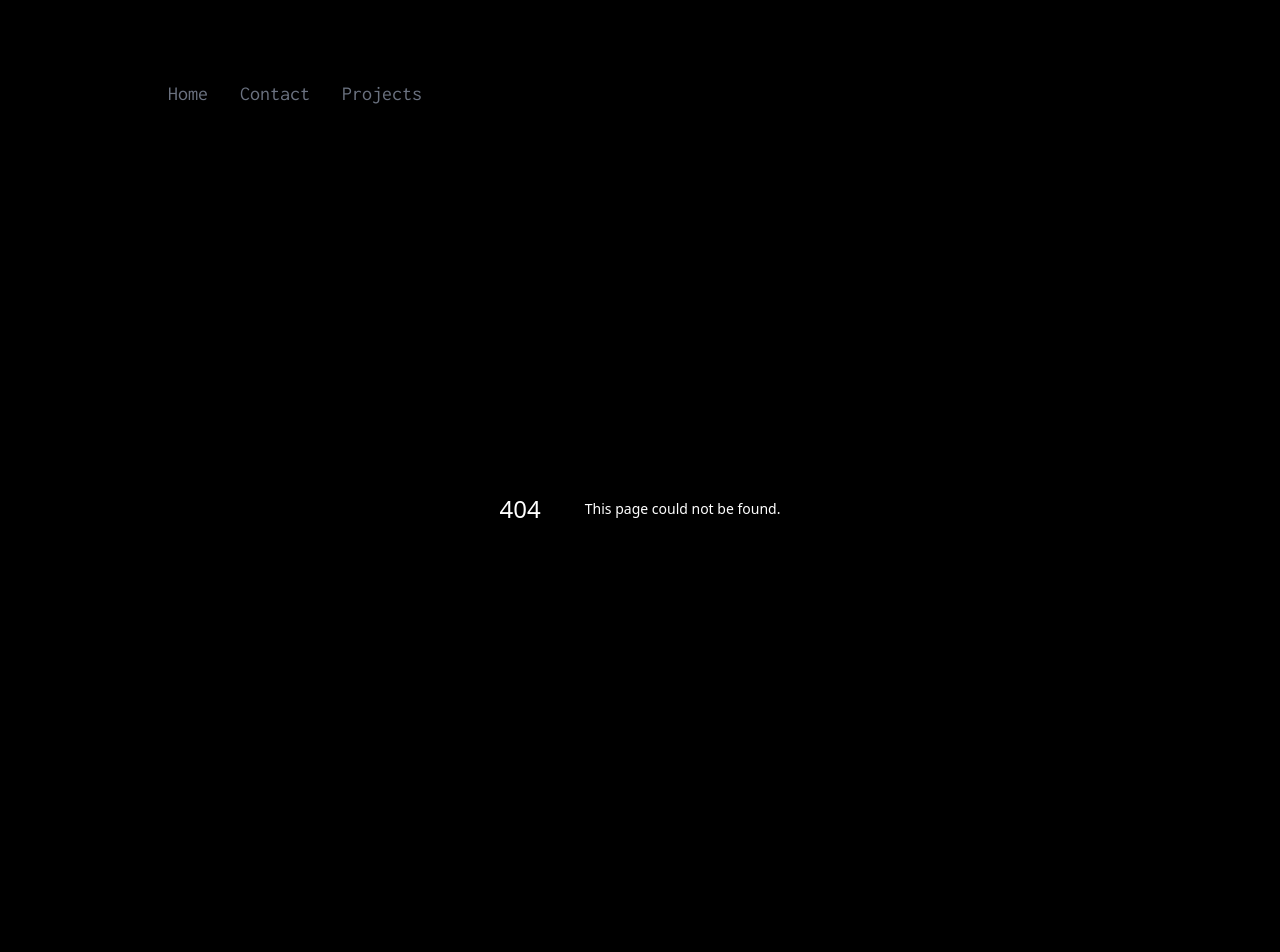
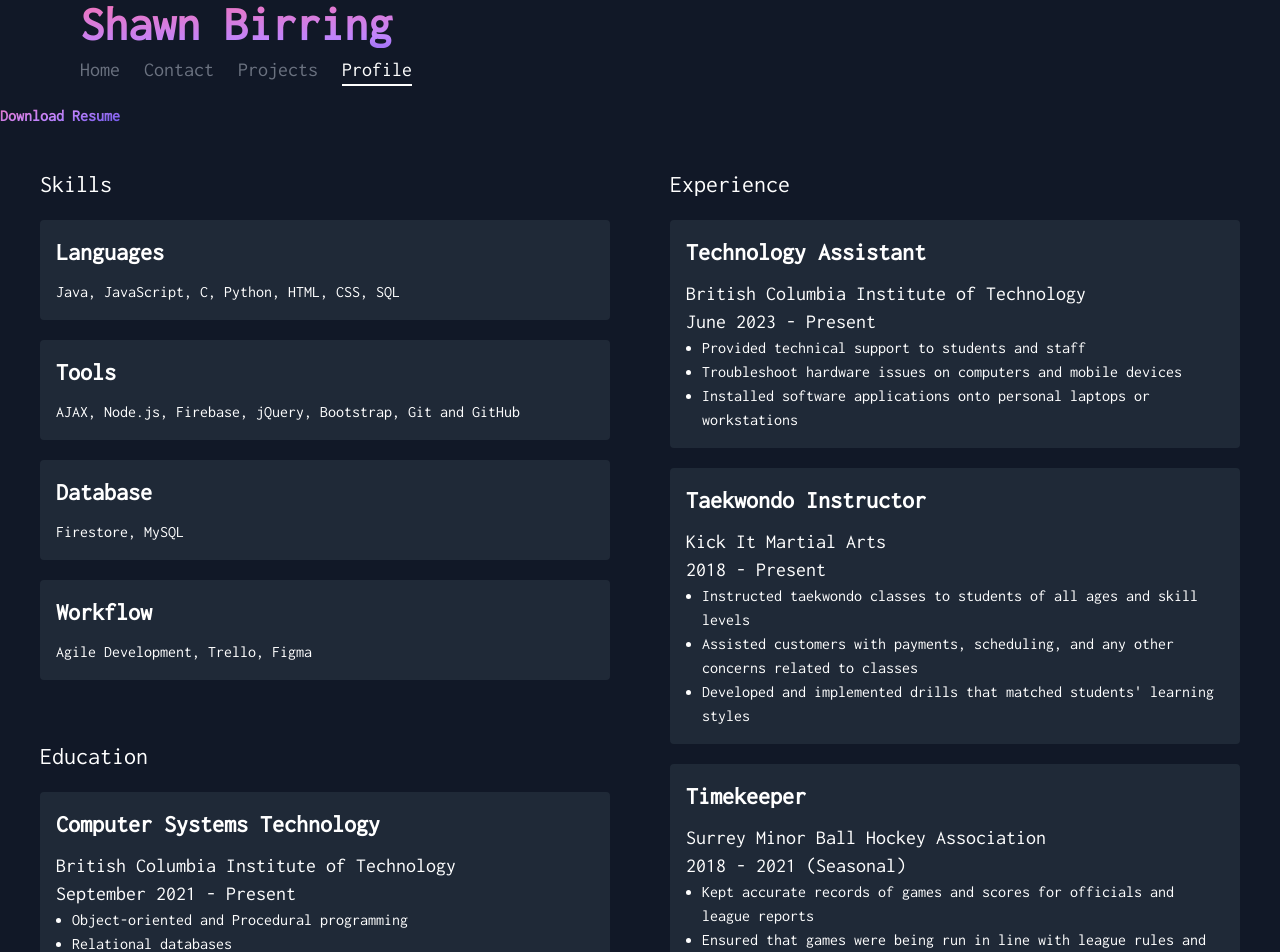
Before and after one commit to shawnbirring/webfolio, a Next.js app: page /profile in a window 1280 px wide. Before the commit this address had no page. Shown: the part 80-1032 px from the top of the page. Before the commit the page ends 988 px from the top, so only its background shows below. Built offline with nearby package versions, Linux system fonts and the light colour scheme.

Commit message:
new navbar and profile page

```diff
--- a/app/contact/page.tsx
+++ b/app/contact/page.tsx
@@ -1,3 +1,29 @@
+import Link from "next/link";
+
 export default function Contact() {
-  return <h1>Contact Page!</h1>;
+  return (
+    <div className="text-center">
+      <div className="space-y-2 text-xl">
+        <Link
+          href="https://github.com/shawnbirring "
+          target="_blank"
+          className="text-blue-300 underline"
+        >
+          Github
+        </Link>
+        <span className="m-2">|</span>
+        <span>
+          236-380-2753<span className="m-2">|</span>sbirring4@my.bcit.ca
+        </span>
+        <span className="m-2">|</span>
+        <Link
+          href="https://linkedin.com/in/shawnbirring "
+          target="_blank"
+          className="text-blue-300 underline"
+        >
+          Linkden
+        </Link>
+      </div>
+    </div>
+  );
 }
--- a/app/layout.tsx
+++ b/app/layout.tsx
@@ -19,7 +19,7 @@ export default function RootLayout({
 }) {
   return (
     <html lang="en">
-      <body className=" bg-black text-white">
+      <body className=" bg-gray-900 text-white">
         <main className={inconsolata.className}>
           <Navbar />
           {children}
--- a/app/page.tsx
+++ b/app/page.tsx
@@ -12,13 +12,15 @@ export default function Home() {
 
       <TypeAnimation
         sequence={[
-          "Hello, I'm Shawn!",
-          1000,
-          "I'm a software developer in frontend and backend development for web apps.",
-          1000,
-          "I enjoy learning about new web technologies.",
-          1000,
-          "Want to know how I may help your project? Check out my project portfolio and online resume.",
+          "Hello!",
+          500,
+          "I'm a software developer in frontend and backend development for web apps...",
+          500,
+          "I enjoy learning about new web technologies...",
+          500,
+          "Check out my project portfolio and profile page for more information about me...",
+          500,
+          "Find my contact information in the Contact page...",
         ]}
         cursor={true}
         repeat={Infinity}
--- /dev/null
+++ b/app/profile/page.tsx
@@ -0,0 +1,21 @@
+import Experience from "@/components/Experience";
+import Skills from "@/components/Skills";
+import Education from "@/components/Education";
+import DownloadResume from "@/components/DownloadResume";
+
+export default function Resume() {
+  return (
+    <>
+      <DownloadResume />
+      <div className="grid min-h-screen grid-cols-2 gap-5 p-5 text-white">
+        <div className="space-y-5">
+          <Skills />
+          <Education />
+        </div>
+        <div className="col-span-2 space-y-5 md:col-span-1">
+          <Experience />
+        </div>
+      </div>
+    </>
+  );
+}
--- /dev/null
+++ b/components/DownloadResume.tsx
@@ -0,0 +1,11 @@
+export default function DownloadResume() {
+  return (
+    <a
+      href="https://github.com/shawnbirring/resume/raw/main/resume.pdf"
+      download
+      className="rounded bg-gradient-to-br from-pink-400 via-purple-400 to-indigo-600 bg-clip-text py-2 text-center font-bold text-transparent "
+    >
+      Download Resume
+    </a>
+  );
+}
--- /dev/null
+++ b/components/Education.tsx
@@ -0,0 +1,47 @@
+"use client";
+import { TypeAnimation } from "react-type-animation";
+
+export default function Education() {
+  const education = [
+    {
+      title: "Computer Systems Technology",
+      school: "British Columbia Institute of Technology",
+      date: "September 2021 - Present",
+      content: [
+        "Object-oriented and Procedural programming",
+        "Relational databases",
+        "Web development",
+        "Group software projects",
+      ],
+    },
+  ];
+
+  return (
+    <div className="flex p-5">
+      <div className="flex-1 space-y-5">
+        <h2 className="text-2xl">Education</h2>
+        {education.map((item, index) => (
+          <div
+            key={index}
+            className="transform rounded bg-gray-800 p-4 transition-transform duration-200 ease-in-out hover:scale-105"
+          >
+            <h2 className="mb-3 text-2xl font-semibold">{item.title}</h2>
+            <h3 className="text-xl">{item.school}</h3>
+            <h3 className="text-xl">{item.date}</h3>
+            <ul className="list-disc pl-4">
+              {item.content.map((contentItem, contentIndex) => (
+                <li key={contentIndex}>
+                  <TypeAnimation
+                    sequence={[contentItem, 1000]}
+                    cursor={false}
+                    repeat={Infinity}
+                  />
+                </li>
+              ))}
+            </ul>
+          </div>
+        ))}
+      </div>
+    </div>
+  );
+}
--- /dev/null
+++ b/components/Experience.tsx
@@ -0,0 +1,75 @@
+"use client";
+import { TypeAnimation } from "react-type-animation";
+export default function Experience() {
+  const experiences = [
+    {
+      role: "Technology Assistant",
+      company: "British Columbia Institute of Technology",
+      date: "June 2023 - Present",
+      content: [
+        "Provided technical support to students and staff",
+        "Troubleshoot hardware issues on computers and mobile devices",
+        "Installed software applications onto personal laptops or workstations",
+      ],
+    },
+    {
+      role: "Taekwondo Instructor",
+      company: "Kick It Martial Arts",
+      date: "2018 - Present",
+      content: [
+        "Instructed taekwondo classes to students of all ages and skill levels",
+        "Assisted customers with payments, scheduling, and any other concerns related to classes",
+        "Developed and implemented drills that matched students' learning styles",
+      ],
+    },
+    {
+      role: "Timekeeper",
+      company: "Surrey Minor Ball Hockey Association",
+      date: "2018 - 2021 (Seasonal)",
+      content: [
+        "Kept accurate records of games and scores for officials and league reports",
+        "Ensured that games were being run in line with league rules and standards",
+        "Demonstrated strong attention to detail and time management skills to ensure smooth game performance",
+      ],
+    },
+    {
+      role: "Peer Tutor",
+      company: "Queen Elizabeth Secondary",
+      date: "January 2022 - June 2022",
+      content: [
+        "Helped students understand complex concepts and develop problem-solving skills",
+        "Collaborated with students and teachers to help develop effective learning strategies to support the academic progress of students",
+        "Implemented innovative teaching methods and resources to enhance student learning and engagement",
+      ],
+    },
+  ];
+
+  return (
+    <div className="flex p-5">
+      <div className="flex-1 space-y-5">
+        <h2 className="text-2xl">Experience</h2>
+        {experiences.map((item, index) => (
+          <div
+            key={index}
+            className="transform rounded bg-gray-800 p-4 transition-transform duration-200 ease-in-out hover:scale-105"
+          >
+            <h2 className="mb-3 text-2xl font-semibold">{item.role}</h2>
+            <h3 className="text-xl">{item.company}</h3>
+            <h3 className="text-xl">{item.date}</h3>
+            <ul className="list-disc pl-4">
+              {item.content.map((contentItem, contentIndex) => (
+                <li key={contentIndex}>
+                  <TypeAnimation
+                    sequence={[contentItem, 1000]}
+                    cursor={false}
+                    repeat={Infinity}
+                  />
+                </li>
+              ))}
+            </ul>
+          </div>
+        ))}
+      </div>
+    </div>
+  );
+}
--- a/components/Navbar.tsx
+++ b/components/Navbar.tsx
@@ -1,21 +1,45 @@
+"use client";
 import Link from "next/link";
+import { usePathname } from "next/navigation";
+import { TypeAnimation } from "react-type-animation";
 
 const links = [
   { label: "Home", link: "/" },
   { label: "Contact", link: "/contact" },
   { label: "Projects", link: "/projects" },
+  { label: "Profile", link: "/profile" },
 ];
 
 export default function Navbar() {
+  const path = usePathname();
+
   return (
-    <nav className="ml-40 mt-40">
-      {links.map((item, index) => (
-        <Link href={item.link} key={index}>
-          <span className="mr-4 px-2 py-1 text-xl text-gray-500 hover:text-white hover:underline hover:underline-offset-8">
-            {item.label}
-          </span>
-        </Link>
-      ))}
-    </nav>
+    <div className="mb-5 ml-5 mt-10 lg:ml-20 lg:mt-20">
+      <TypeAnimation
+        sequence={["Shawn Birring", 1000]}
+        cursor={true}
+        repeat={Infinity}
+        wrapper="h1"
+        className="mb-2 bg-gradient-to-br from-pink-400 via-purple-400 to-indigo-600 bg-clip-text text-5xl font-bold text-transparent"
+      />
+      <nav className="flex items-center justify-between">
+        <ul className="flex space-x-4">
+          {links.map((item, index) => (
+            <li key={index}>
+              <Link
+                href={item.link}
+                className={`py-1 pr-2 text-xl ${
+                  path === item.link
+                    ? "text-white underline underline-offset-8"
+                    : "text-gray-500 hover:text-white hover:underline hover:underline-offset-8"
+                }`}
+              >
+                {item.label}
+              </Link>
+            </li>
+          ))}
+        </ul>
+      </nav>
+    </div>
   );
 }
--- /dev/null
+++ b/components/Skills.tsx
@@ -0,0 +1,43 @@
+"use client";
+import { TypeAnimation } from "react-type-animation";
+export default function Skills() {
+  const skills = [
+    {
+      title: "Languages",
+      content: "Java, JavaScript, C, Python, HTML, CSS, SQL",
+    },
+    {
+      title: "Tools",
+      content: "AJAX, Node.js, Firebase, jQuery, Bootstrap, Git and GitHub",
+    },
+    {
+      title: "Database",
+      content: "Firestore, MySQL",
+    },
+    {
+      title: "Workflow",
+      content: "Agile Development, Trello, Figma",
+    },
+  ];
+
+  return (
+    <div className="flex p-5">
+      <div className="flex-1 space-y-5">
+        <h2 className="text-2xl">Skills</h2>
+        {skills.map((item, index) => (
+          <div
+            key={index}
+            className="transform rounded bg-gray-800 p-4 transition-transform duration-200 ease-in-out hover:scale-105"
+          >
+            <h2 className="mb-3 text-2xl font-semibold">{item.title}</h2>
+            <TypeAnimation
+              sequence={[item.content, 1000]}
+              cursor={false}
+              repeat={Infinity}
+            />
+          </div>
+        ))}
+      </div>
+    </div>
+  );
+}
```
